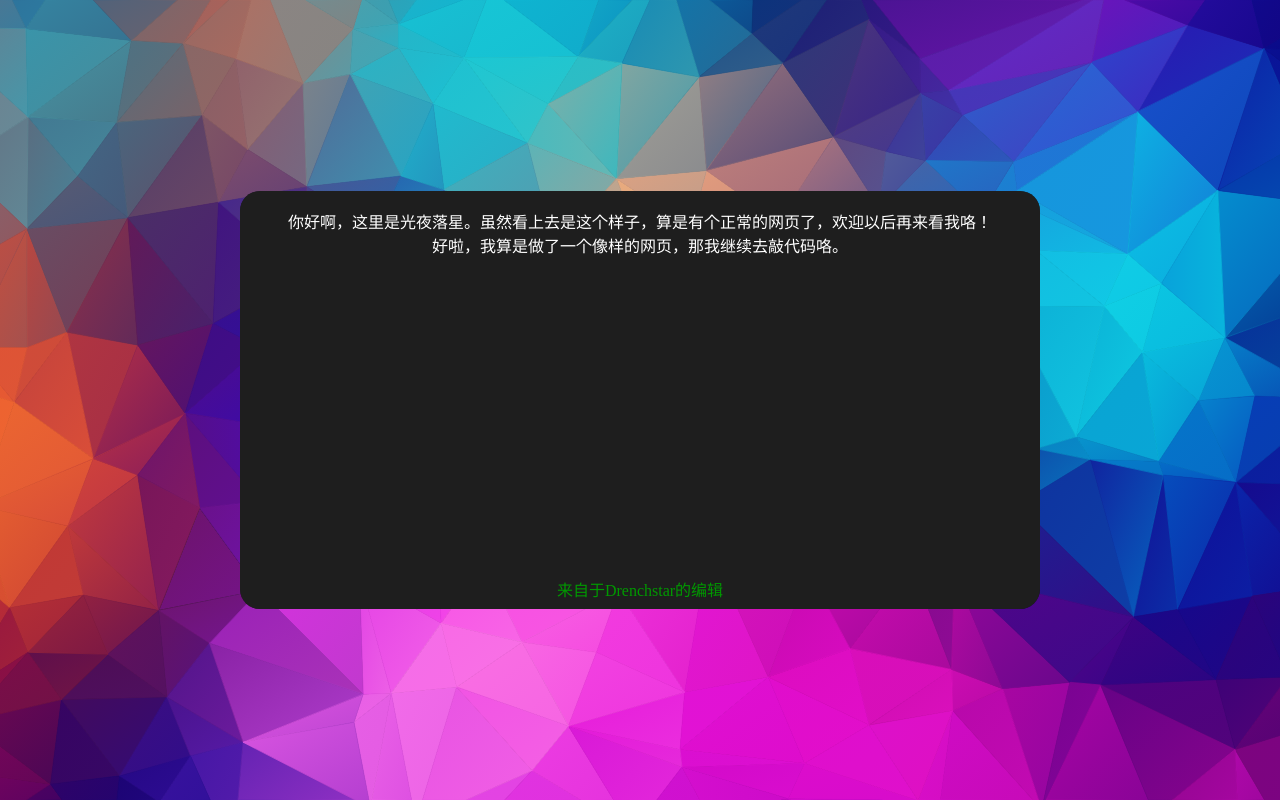
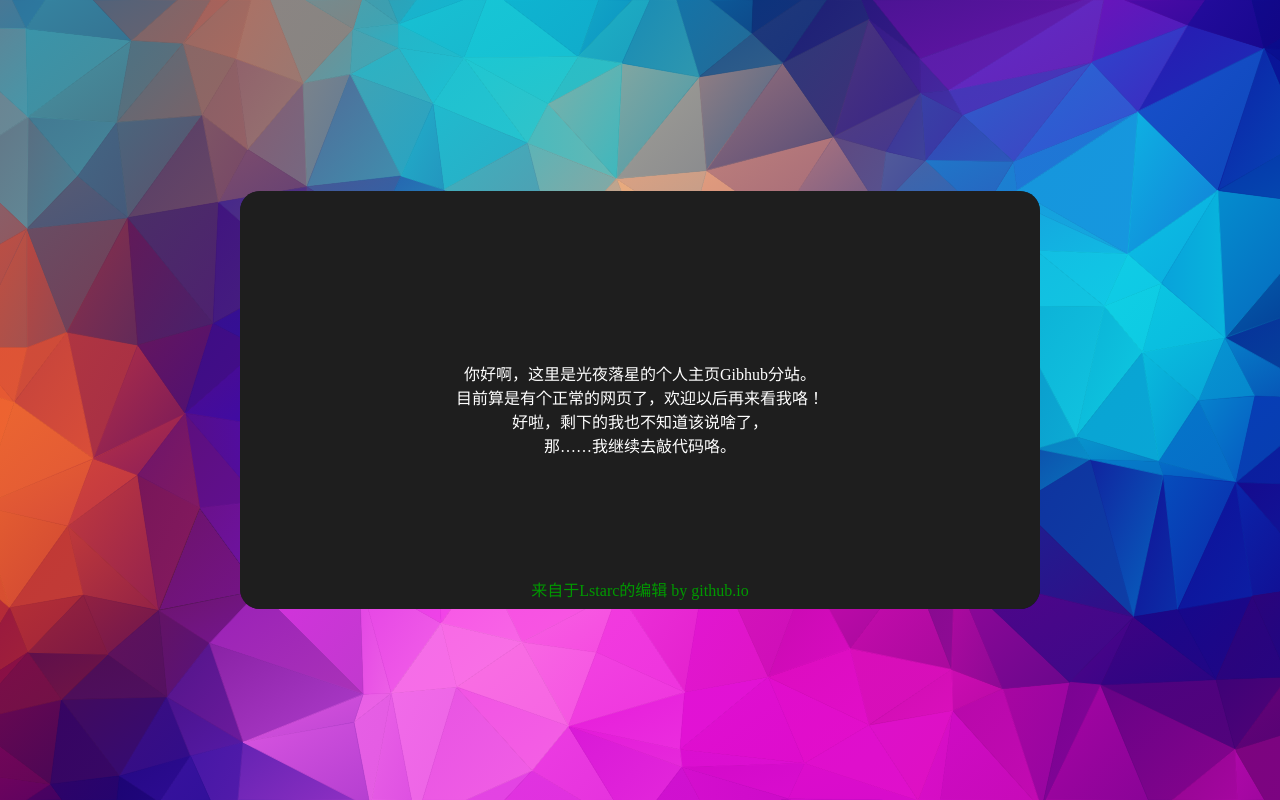
Before and after one commit to Lstarc/lstarc.github.io, a plain HTML site: page index.html in a window 1280 px wide. Drawn offline with Linux system fonts and the light colour scheme.

Commit message:
Update index.html

```diff
--- a/index.html
+++ b/index.html
@@ -75,6 +75,9 @@ a{
 #pale{
     height: 418px;
     width: 100%;
+    display: flex;
+    justify-content: center;
+    align-items: center;
     background-color: rgba(30, 30, 30, 1);
     border-radius: 20px 20px 20px 20px;
     backdrop-filter: blur(40px);
@@ -156,6 +159,9 @@ function show_for_me(){
             <div class="href">首页</div>
         </a>
         <a onclick="alert('其他功能仅在主站');">
+            <div class="href">Minecrat</div>
+        </a>
+        <a onclick="alert('其他功能仅在主站');">
             <div class="href">日志</div>
         </a>
         <a onclick="alert('其他功能仅在主站');">
@@ -167,11 +173,15 @@ function show_for_me(){
     </div>
     <div id="pale">
         <br/>
-        你好啊，这里是光夜落星。虽然看上去是这个样子，算是有个正常的网页了，欢迎以后再来看我咯！
+        你好啊，这里是光夜落星的个人主页Gibhub分站。
         <br/>
-        好啦，我算是做了一个像样的网页，那我继续去敲代码咯。
+        目前算是有个正常的网页了，欢迎以后再来看我咯！
+        <br/>
+        好啦，剩下的我也不知道该说啥了，
+        <br/>
+        那……我继续去敲代码咯。
         <div class="name">
-             <br/>来自于Drenchstar的编辑
+             <br/>来自于Lstarc的编辑 by github.io
         </div>
     </div>
 </div>
```
